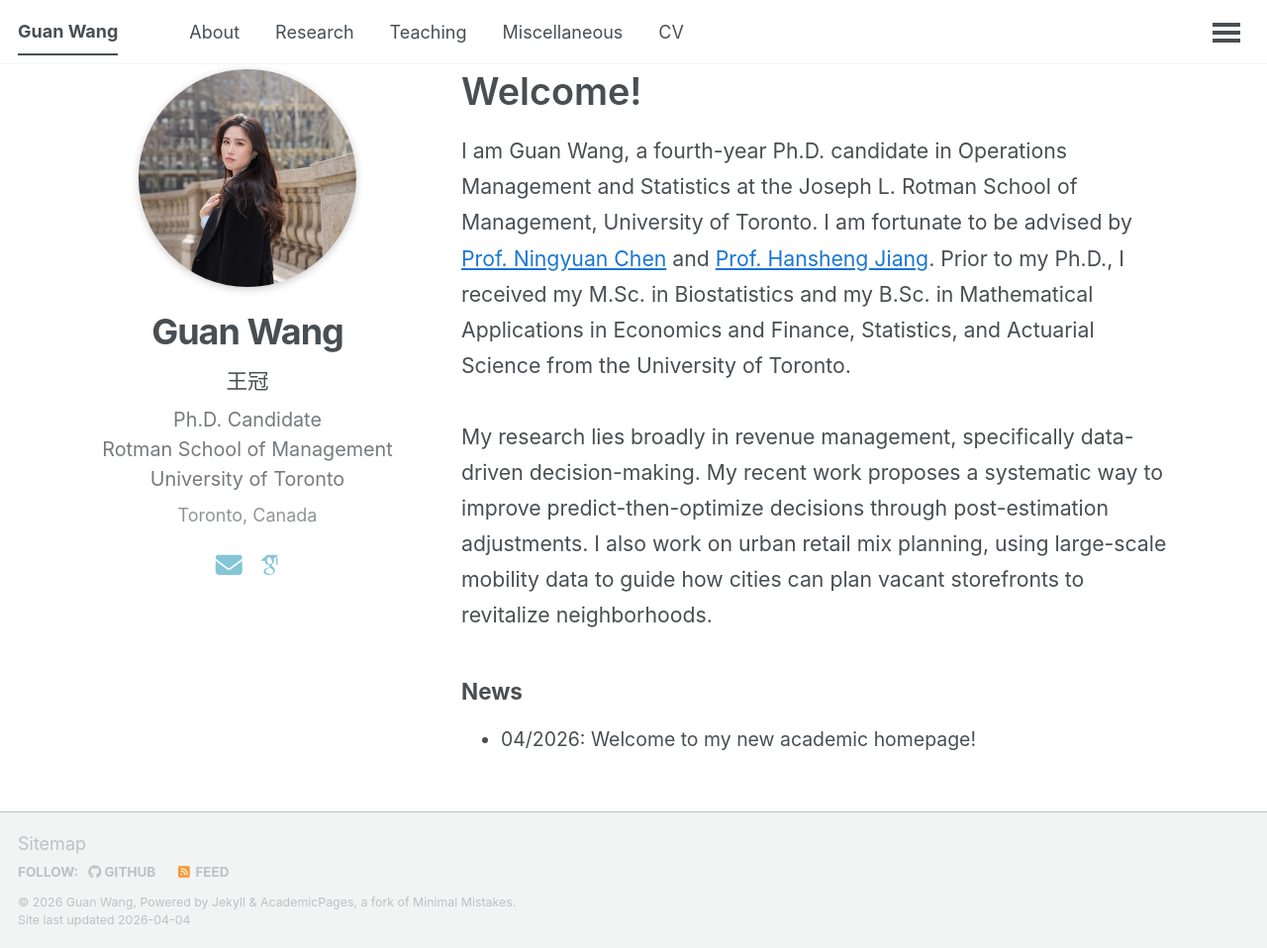
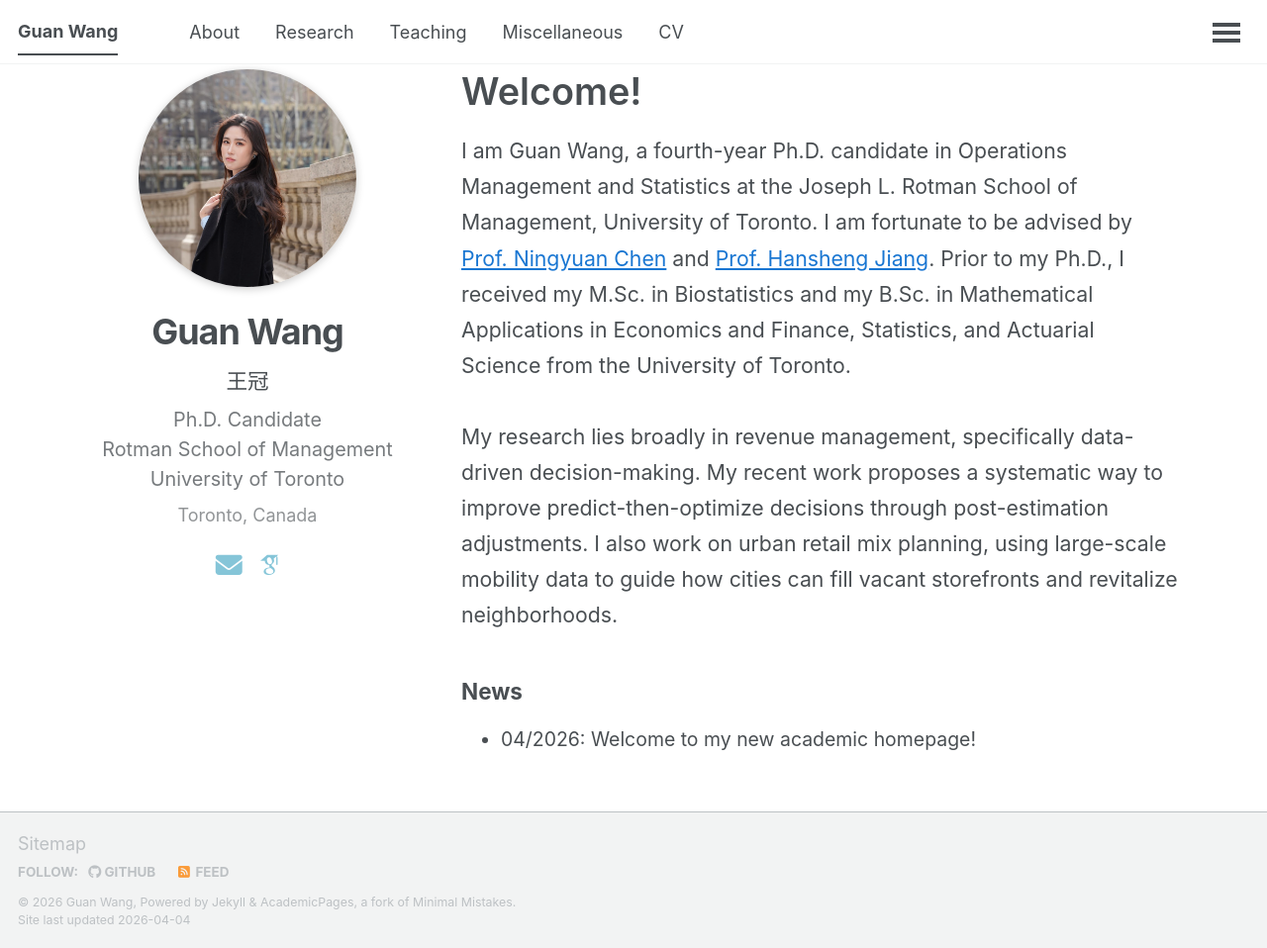
Before and after one commit to wangguan27/wangguan27.github.io, a Jekyll site: the page built from index.md, in a window 1280 px wide and 958 px high. Shown: the whole window at 99% size. Built offline with Jekyll 4.4.1, drawn with Linux system fonts in a browser that asks for light colours; some web fonts are replaced; a script that is not in the unit is left out.

Commit message:
Refine research description: clarify retail mix planning sentence

```diff
--- a/index.md
+++ b/index.md
@@ -27,7 +27,7 @@ permalink: /
 			<a href="http://individual.utoronto.ca/ningyuanchen/" target="_blank" style="color:#1976d2;text-decoration:underline;">Prof. Ningyuan Chen</a> and
 			<a href="https://hanshengjiang.github.io/index.html" target="_blank" style="color:#1976d2;text-decoration:underline;">Prof. Hansheng Jiang</a>.
 			Prior to my Ph.D., I received my M.Sc. in Biostatistics and my B.Sc. in Mathematical Applications in Economics and Finance, Statistics, and Actuarial Science from the University of Toronto.<br><br>
-			My research lies broadly in revenue management, specifically data-driven decision-making. My recent work proposes a systematic way to improve predict-then-optimize decisions through post-estimation adjustments. I also work on urban retail mix planning, using large-scale mobility data to guide how cities can plan vacant storefronts to revitalize neighborhoods.
+			My research lies broadly in revenue management, specifically data-driven decision-making. My recent work proposes a systematic way to improve predict-then-optimize decisions through post-estimation adjustments. I also work on urban retail mix planning, using large-scale mobility data to guide how cities can fill vacant storefronts and revitalize neighborhoods.
 		</div>
 
 		<h2 style="margin-bottom:0.5em;">News</h2>
```
